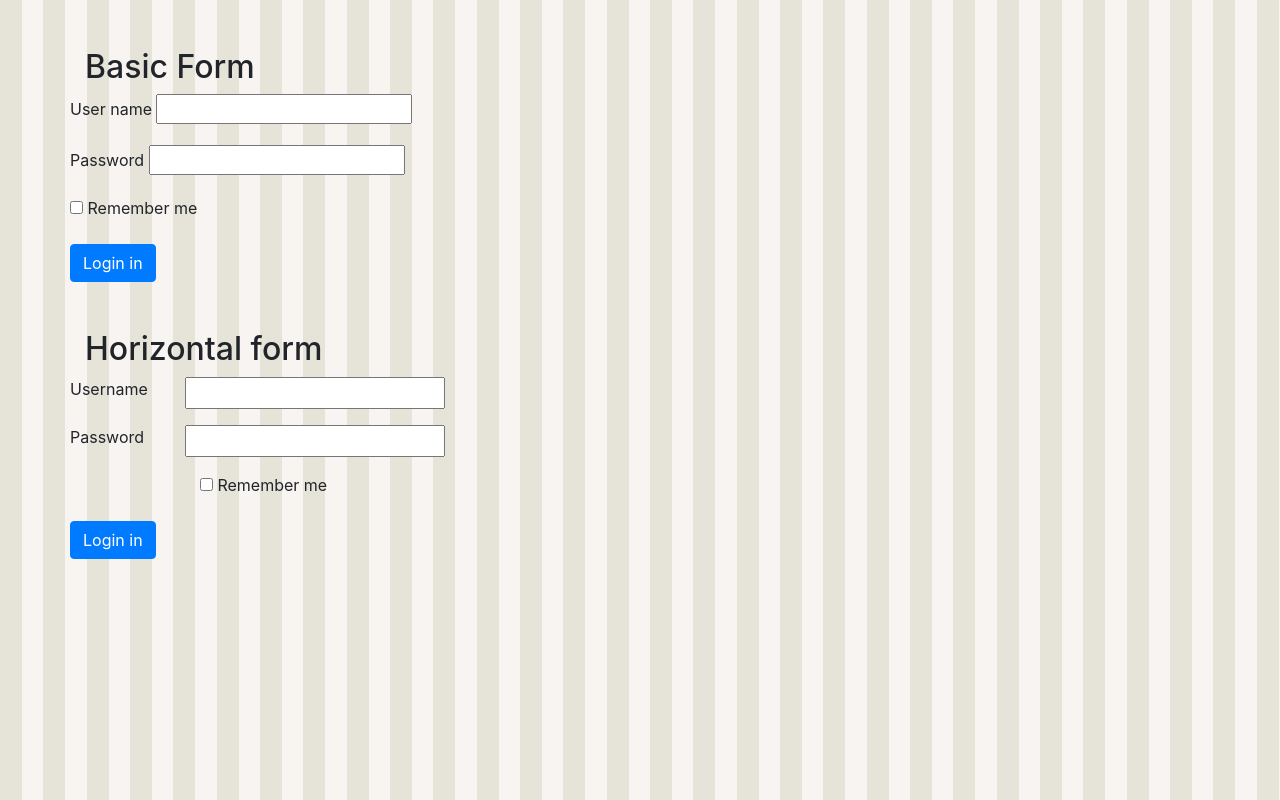
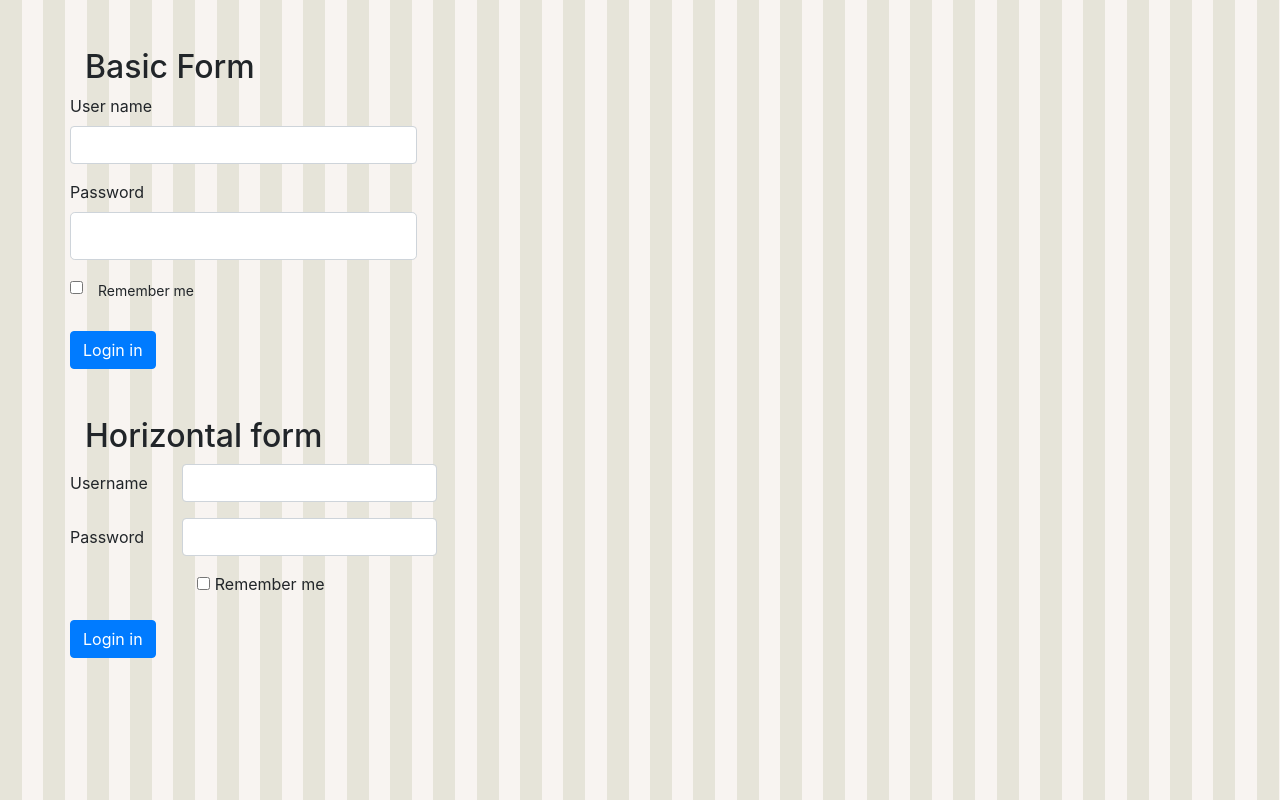
Before and after one commit to PeTiAitch/study_bootstrap_getting_started, a plain HTML site: page basicform.html in a window 1280 px wide. Drawn offline with Linux system fonts and the light colour scheme.

Commit message:
06_05 Demo: Adding the Form Input Styles

```diff
--- a/basicform.html
+++ b/basicform.html
@@ -19,15 +19,15 @@
             <form>
                 <div class="form-group">
                     <label for="userNameInput">User name</label>
-                    <input type="text" id="userNameInput">
+                    <input type="text" id="userNameInput" class="form-control">
                 </div>
                 <div class="form-group">
                     <label for="passwordInput">Password</label>
-                    <input type="password" id="passwordInput">
+                    <input type="password" id="passwordInput" class="form-control form-control-lg">
                 </div>
-                <div class="form-group">
-                    <input type="checkbox" id="rememberMeCheck">
-                    <label for="rememberMeCheck">Remember me</label>
+                <div class="form-group form-check">
+                    <input class="form-check-input" type="checkbox" id="rememberMeCheck">
+                    <label class="form-control-sm" for="rememberMeCheck">Remember me</label>
                 </div>
                 <button type="submit" class="btn btn-primary">Login in</button>
             </form>
@@ -38,12 +38,12 @@
         <div class="row">
             <form>
                 <div class="form-group row">
-                    <label for="userNameInput" class="col-sm-4">Username</label>
-                    <input type="text" id="userNameInput" class="col-sm-8">
+                    <label for="userNameInput" class="col-sm-4 col-form-label">Username</label>
+                    <input type="text" id="userNameInput" class="col-sm-8 form-control">
                 </div>
                 <div class="form-group row">
-                    <label for="passwordInput" class="col-sm-4">Password</label>
-                    <input type="password" id="passwordInput" class="col-sm-8">
+                    <label for="passwordInput" class="col-sm-4 col-form-label">Password</label>
+                    <input type="password" id="passwordInput" class="col-sm-8 form-control">
                 </div>
                 <div class="form-group row">
                     <div class="col-sm-8 offset-sm-4">
```
